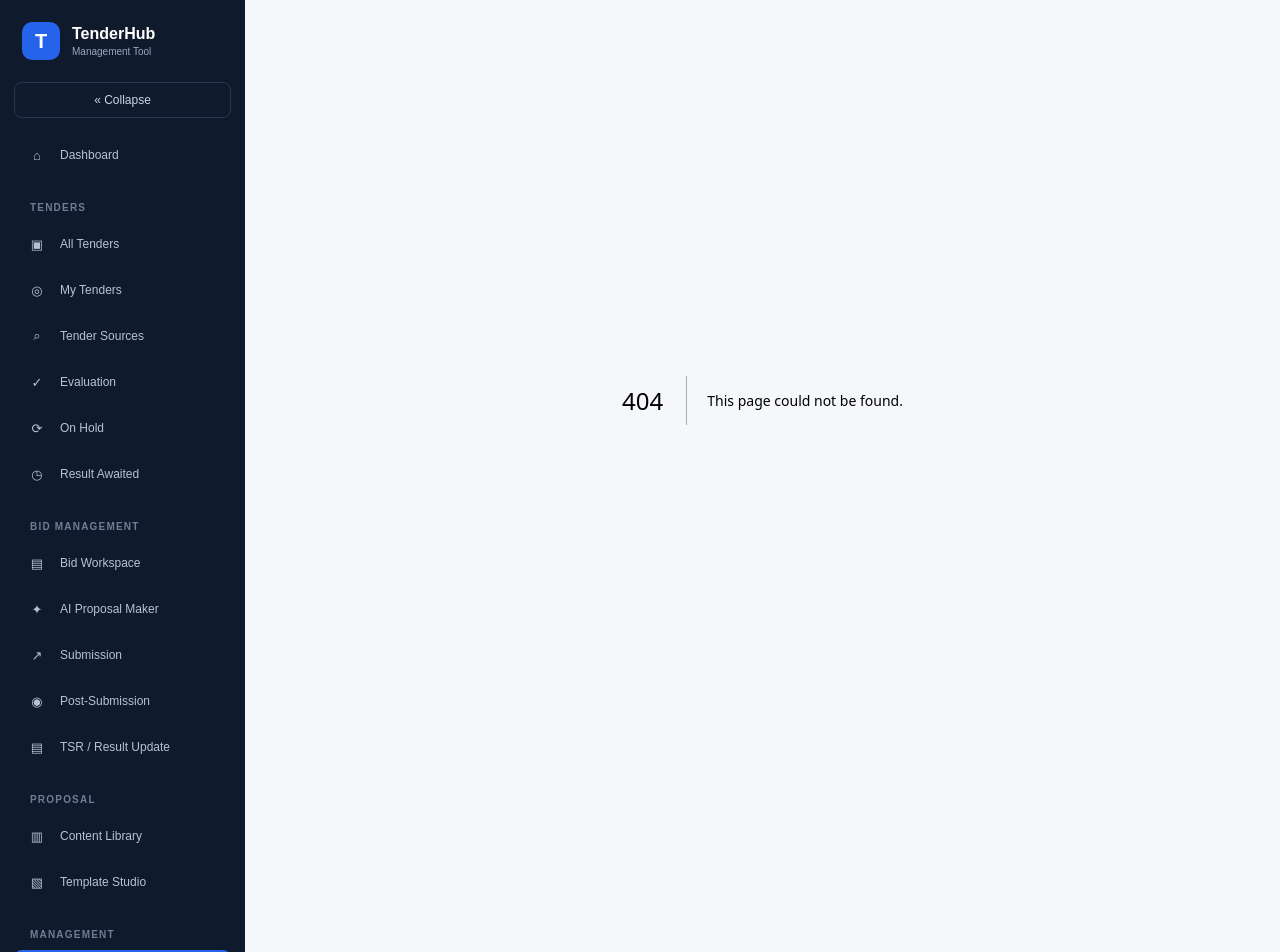
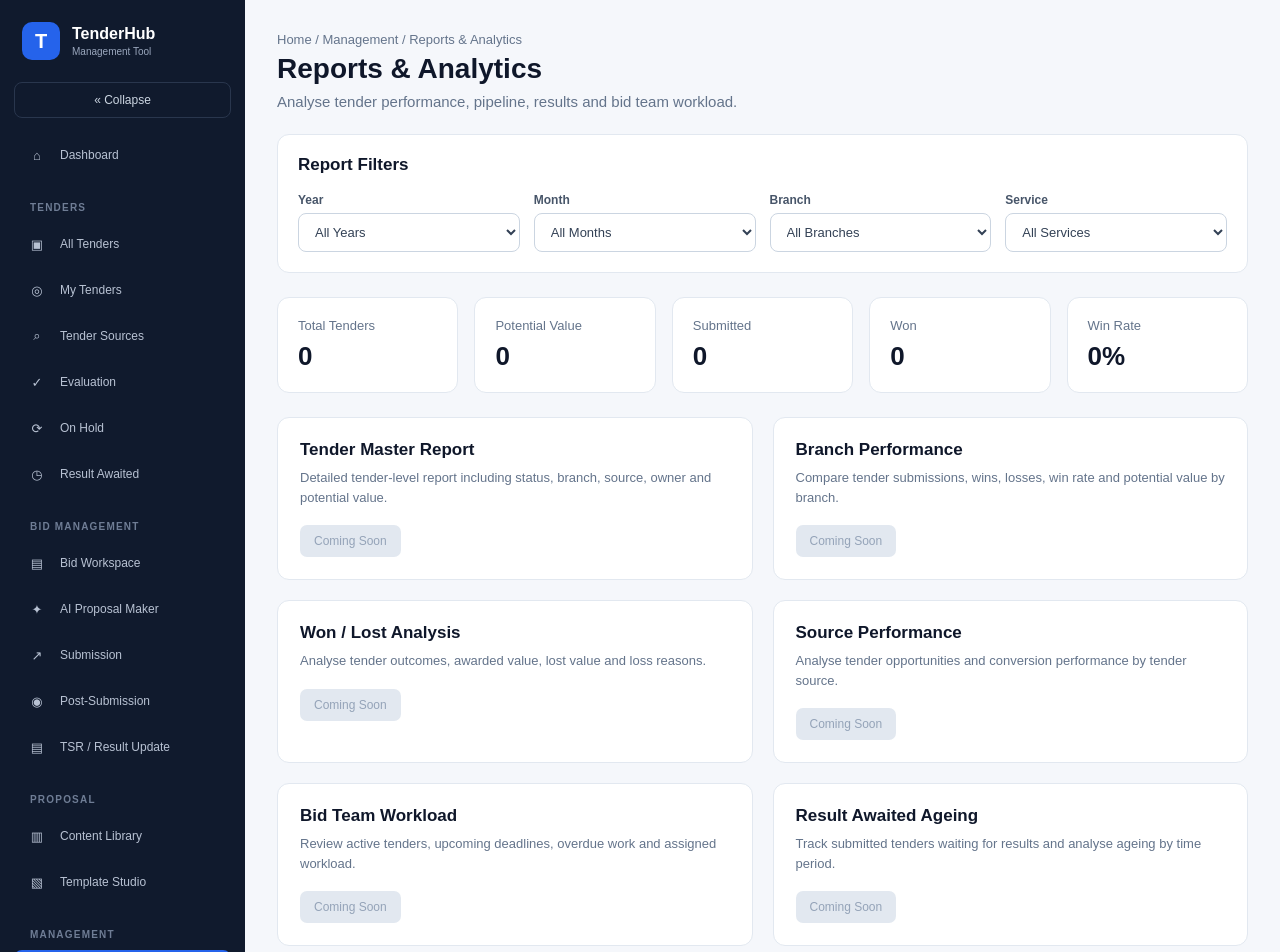
Before and after one commit to pawanmaske-sys/Tender-development-tool, a Next.js app: page /reports in a window 1280 px wide. Before the commit this address had no page. Shown: the top 952 px of the page. Built offline with nearby package versions, Linux system fonts and the light colour scheme.

Commit message:
Create page.js

```diff
--- /dev/null
+++ b/app/reports/page.js
@@ -0,0 +1,302 @@
+export default function ReportsPage() {
+  return (
+    <div
+      style={{
+        padding: "32px",
+        minHeight: "100vh",
+        background: "#f5f7fb",
+      }}
+    >
+      {/* PAGE HEADER */}
+      <div style={{ marginBottom: "24px" }}>
+        <div
+          style={{
+            fontSize: "13px",
+            color: "#64748b",
+            marginBottom: "6px",
+          }}
+        >
+          Home / Management / Reports & Analytics
+        </div>
+
+        <h1
+          style={{
+            margin: 0,
+            fontSize: "28px",
+            color: "#0f172a",
+          }}
+        >
+          Reports & Analytics
+        </h1>
+
+        <p
+          style={{
+            marginTop: "8px",
+            marginBottom: 0,
+            color: "#64748b",
+            fontSize: "15px",
+          }}
+        >
+          Analyse tender performance, pipeline, results and bid team workload.
+        </p>
+      </div>
+
+      {/* FILTERS */}
+      <div
+        style={{
+          background: "#ffffff",
+          border: "1px solid #e2e8f0",
+          borderRadius: "12px",
+          padding: "20px",
+          marginBottom: "24px",
+        }}
+      >
+        <h2
+          style={{
+            margin: 0,
+            fontSize: "17px",
+            color: "#0f172a",
+          }}
+        >
+          Report Filters
+        </h2>
+
+        <div
+          style={{
+            display: "grid",
+            gridTemplateColumns: "repeat(4, minmax(0, 1fr))",
+            gap: "14px",
+            marginTop: "18px",
+          }}
+        >
+          {[
+            {
+              label: "Year",
+              options: ["All Years", "2026", "2025", "2024"],
+            },
+            {
+              label: "Month",
+              options: [
+                "All Months",
+                "January",
+                "February",
+                "March",
+                "April",
+                "May",
+                "June",
+                "July",
+                "August",
+                "September",
+                "October",
+                "November",
+                "December",
+              ],
+            },
+            {
+              label: "Branch",
+              options: ["All Branches"],
+            },
+            {
+              label: "Service",
+              options: ["All Services"],
+            },
+          ].map((filter) => (
+            <div key={filter.label}>
+              <label
+                style={{
+                  display: "block",
+                  marginBottom: "6px",
+                  fontSize: "12px",
+                  fontWeight: "600",
+                  color: "#475569",
+                }}
+              >
+                {filter.label}
+              </label>
+
+              <select
+                style={{
+                  width: "100%",
+                  padding: "10px 12px",
+                  border: "1px solid #cbd5e1",
+                  borderRadius: "8px",
+                  background: "#ffffff",
+                  color: "#334155",
+                  fontSize: "13px",
+                }}
+              >
+                {filter.options.map((option) => (
+                  <option key={option}>{option}</option>
+                ))}
+              </select>
+            </div>
+          ))}
+        </div>
+      </div>
+
+      {/* KPI CARDS */}
+      <div
+        style={{
+          display: "grid",
+          gridTemplateColumns: "repeat(5, minmax(0, 1fr))",
+          gap: "16px",
+          marginBottom: "24px",
+        }}
+      >
+        {[
+          ["Total Tenders", "0"],
+          ["Potential Value", "0"],
+          ["Submitted", "0"],
+          ["Won", "0"],
+          ["Win Rate", "0%"],
+        ].map(([title, value]) => (
+          <div
+            key={title}
+            style={{
+              background: "#ffffff",
+              border: "1px solid #e2e8f0",
+              borderRadius: "12px",
+              padding: "20px",
+            }}
+          >
+            <div
+              style={{
+                fontSize: "13px",
+                color: "#64748b",
+              }}
+            >
+              {title}
+            </div>
+
+            <div
+              style={{
+                marginTop: "8px",
+                fontSize: "26px",
+                fontWeight: "700",
+                color: "#0f172a",
+              }}
+            >
+              {value}
+            </div>
+          </div>
+        ))}
+      </div>
+
+      {/* REPORT TYPES */}
+      <div
+        style={{
+          display: "grid",
+          gridTemplateColumns: "repeat(2, minmax(0, 1fr))",
+          gap: "20px",
+        }}
+      >
+        {[
+          {
+            title: "Tender Master Report",
+            description:
+              "Detailed tender-level report including status, branch, source, owner and potential value.",
+          },
+          {
+            title: "Branch Performance",
+            description:
+              "Compare tender submissions, wins, losses, win rate and potential value by branch.",
+          },
+          {
+            title: "Won / Lost Analysis",
+            description:
+              "Analyse tender outcomes, awarded value, lost value and loss reasons.",
+          },
+          {
+            title: "Source Performance",
+            description:
+              "Analyse tender opportunities and conversion performance by tender source.",
+          },
+          {
+            title: "Bid Team Workload",
+            description:
+              "Review active tenders, upcoming deadlines, overdue work and assigned workload.",
+          },
+          {
+            title: "Result Awaited Ageing",
+            description:
+              "Track submitted tenders waiting for results and analyse ageing by time period.",
+          },
+          {
+            title: "Potential vs Awarded",
+            description:
+              "Compare submitted potential value with awarded value.",
+          },
+          {
+            title: "Ledger Pending",
+            description:
+              "Identify Won tenders that still require ledger action or finance confirmation.",
+          },
+        ].map((report) => (
+          <div
+            key={report.title}
+            style={{
+              background: "#ffffff",
+              border: "1px solid #e2e8f0",
+              borderRadius: "12px",
+              padding: "22px",
+            }}
+          >
+            <h2
+              style={{
+                margin: 0,
+                fontSize: "17px",
+                color: "#0f172a",
+              }}
+            >
+              {report.title}
+            </h2>
+
+            <p
+              style={{
+                marginTop: "8px",
+                marginBottom: "18px",
+                color: "#64748b",
+                fontSize: "13px",
+                lineHeight: "1.5",
+              }}
+            >
+              {report.description}
+            </p>
+
+            <button
+              type="button"
+              disabled
+              style={{
+                padding: "9px 14px",
+                border: "none",
+                borderRadius: "7px",
+                background: "#e2e8f0",
+                color: "#94a3b8",
+                fontSize: "12px",
+                cursor: "not-allowed",
+              }}
+            >
+              Coming Soon
+            </button>
+          </div>
+        ))}
+      </div>
+
+      {/* EXPORT NOTE */}
+      <div
+        style={{
+          marginTop: "24px",
+          padding: "16px 20px",
+          borderRadius: "10px",
+          background: "#eff6ff",
+          border: "1px solid #bfdbfe",
+          color: "#1e40af",
+          fontSize: "13px",
+        }}
+      >
+        Reports will use live tender data and support filtering and export
+        after the underlying tender workflow is connected.
+      </div>
+    </div>
+  );
+}
```
